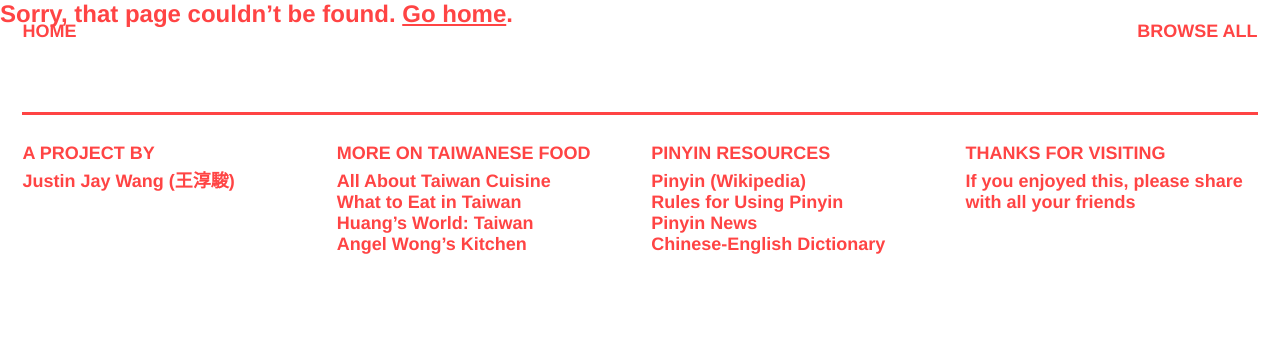
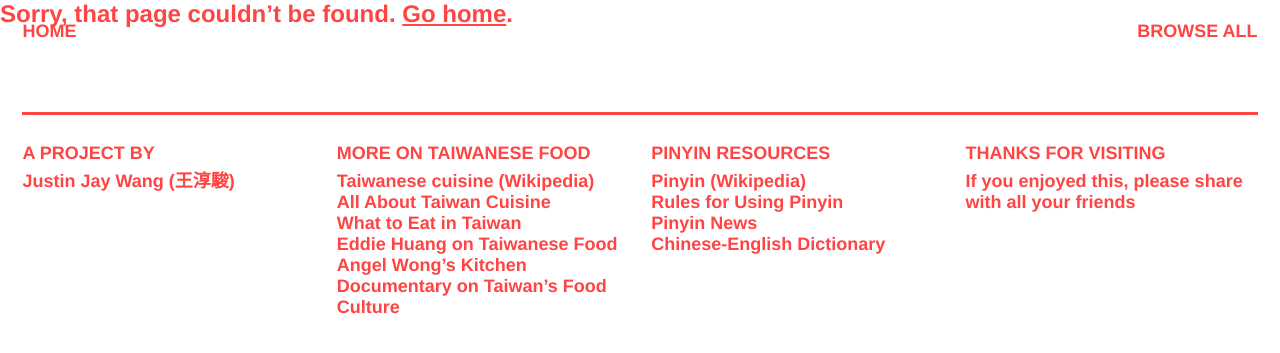
Before and after one commit to justinjaywang/taiwanese-foods, a Jekyll site: the page built from 404.html, in a window 1280 px wide. Shown: the top 353 px of the page. Built offline with Jekyll 4.4.1, drawn with Linux system fonts in a browser that asks for light colours.

Commit message:
refactor content of homepage

```diff
--- a/_data/food.yml
+++ b/_data/food.yml
@@ -1,8 +1,12 @@
+- text: "Taiwanese cuisine (Wikipedia)"
+  link: https://en.wikipedia.org/wiki/Taiwanese_cuisine
 - text: "All About Taiwan Cuisine"
   link: http://eatingchina.com/articles/taiwan-food.htm
 - text: "What to Eat in Taiwan"
   link: https://www.seriouseats.com/2015/08/what-to-eat-in-taiwan.html
-- text: "Huang's World: Taiwan"
-  link: https://youtu.be/A-DATjPnJvk
+- text: "Eddie Huang on Taiwanese Food"
+  link: https://www.bonappetit.com/restaurants-travel/article/eddie-huang-on-taiwanese-food
 - text: "Angel Wong's Kitchen"
   link: https://www.youtube.com/user/angelwongskitchen
+- text: "Documentary on Taiwan's Food Culture"
+  link: https://www.youtube.com/watch?v=DAx37oEudD8
--- a/assets/styles/_rte.scss
+++ b/assets/styles/_rte.scss
@@ -5,11 +5,11 @@
   h4,
   h5,
   h6 {
-    margin-top: $v*1.333333;
-    margin-bottom: $v*0.333333;
+    margin-top: $v*1.5;
+    margin-bottom: $v*0.5;
   }
   p {
-    margin-bottom: $v;
+    margin-bottom: $v*0.75;
   }
   a {
     @extend %underlined;
--- a/assets/styles/_templates.scss
+++ b/assets/styles/_templates.scss
@@ -89,7 +89,6 @@
 }
 
 .main--homepage__header {
-  padding-top: $v*1.5;
   padding-bottom: $v*8;
   position: relative;
   @media (max-width: $bp-hide-nav) {
@@ -100,12 +99,13 @@
 .main--homepage__header__title {
   text-align: center;
   max-width: 44em;
-  margin-top: $v*6;
-  margin-bottom: $v*6;
+  padding-top: $v*1;
+  margin-top: $v*6.5;
+  margin-bottom: $v*6.5;
   @media (max-width: $bp-md-lg) {
     max-width: none;
-    margin-top: 15vw;
-    margin-bottom: 15vw;
+    margin-top: 16vw;
+    margin-bottom: 16vw;
   }
 }
 
```
Also changed, not shown: _foods/n.md (+2 -0 lines), _foods/r.md (+3 -1 lines), index.md (+52 -4 lines).
